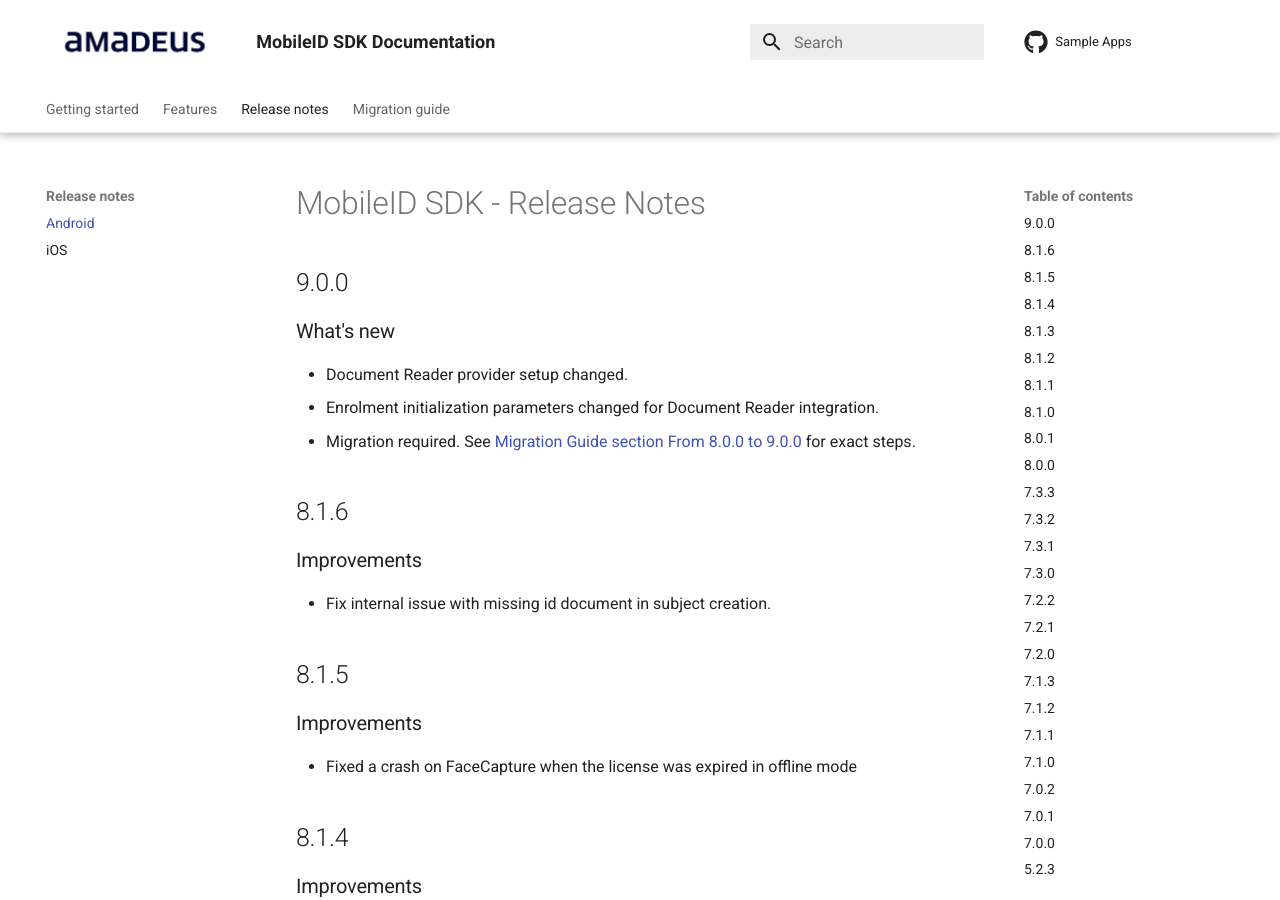
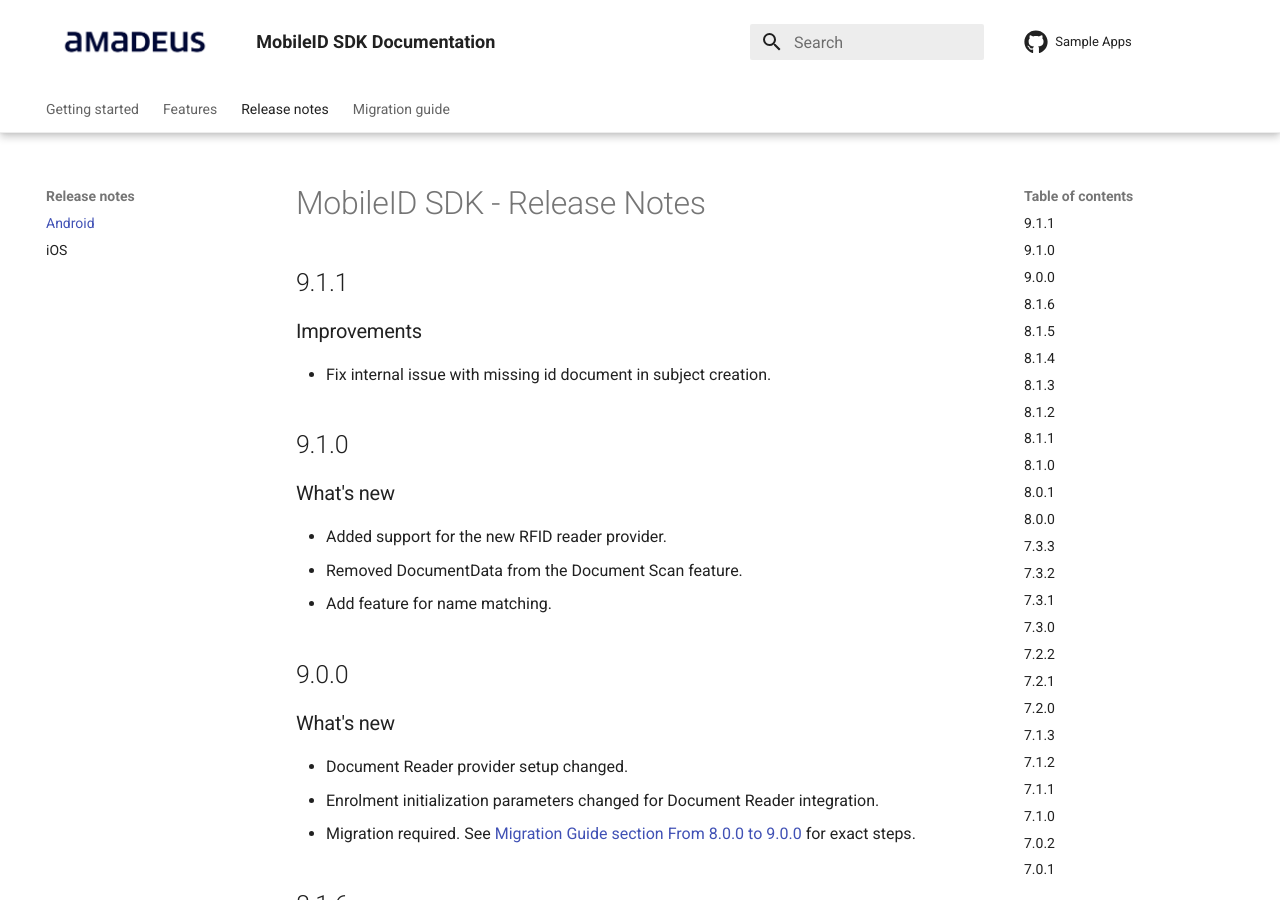
Before and after one commit to vbmobile/mobile-id-documentation, an MkDocs documentation site: the page built from docs/ReleaseNotes/ReleaseNotes_Android.md, in a window 1280 px wide and 900 px high. Built offline with MkDocs 1.6.1 and Material for MkDocs 9.7.7, drawn with Linux system fonts in a browser that asks for light colours; the version menu is left out.

Commit message:
TRAVELERID-13954 - Add version 9.1.0

````diff
--- a/docs/Features/Ultralight/Ultralight_Index.md
+++ b/docs/Features/Ultralight/Ultralight_Index.md
@@ -53,7 +53,7 @@
 
     ```gradle
     dependencies {
-        implementation "com.amadeus.mdi.mob.sdk:ama-ultralight:<1.0.0>"
+        implementation "com.amadeus.mdi.mob.sdk:ama-ultralight:<1.0.1>"
         // ... other dependencies
     }
     ```
--- a/docs/ReleaseNotes/ReleaseNotes_Android.md
+++ b/docs/ReleaseNotes/ReleaseNotes_Android.md
@@ -1,4 +1,18 @@
 # MobileID SDK - Release Notes
+
+## 9.1.1
+
+### Improvements
+
+- Fix internal issue with missing id document in subject creation.
+
+## 9.1.0
+
+### What's new
+
+- Added support for the new RFID reader provider.
+- Removed DocumentData from the Document Scan feature.
+- Add feature for name matching.
 
 ## 9.0.0
 
````
Also changed, not shown: docs/Features/DocumentReader/DocumentReader_Providers.md (+4 -3 lines), docs/MigrationGuide/MigrationGuide_Android.md (+4 -0 lines), docs/index.md (+1 -1 lines).
